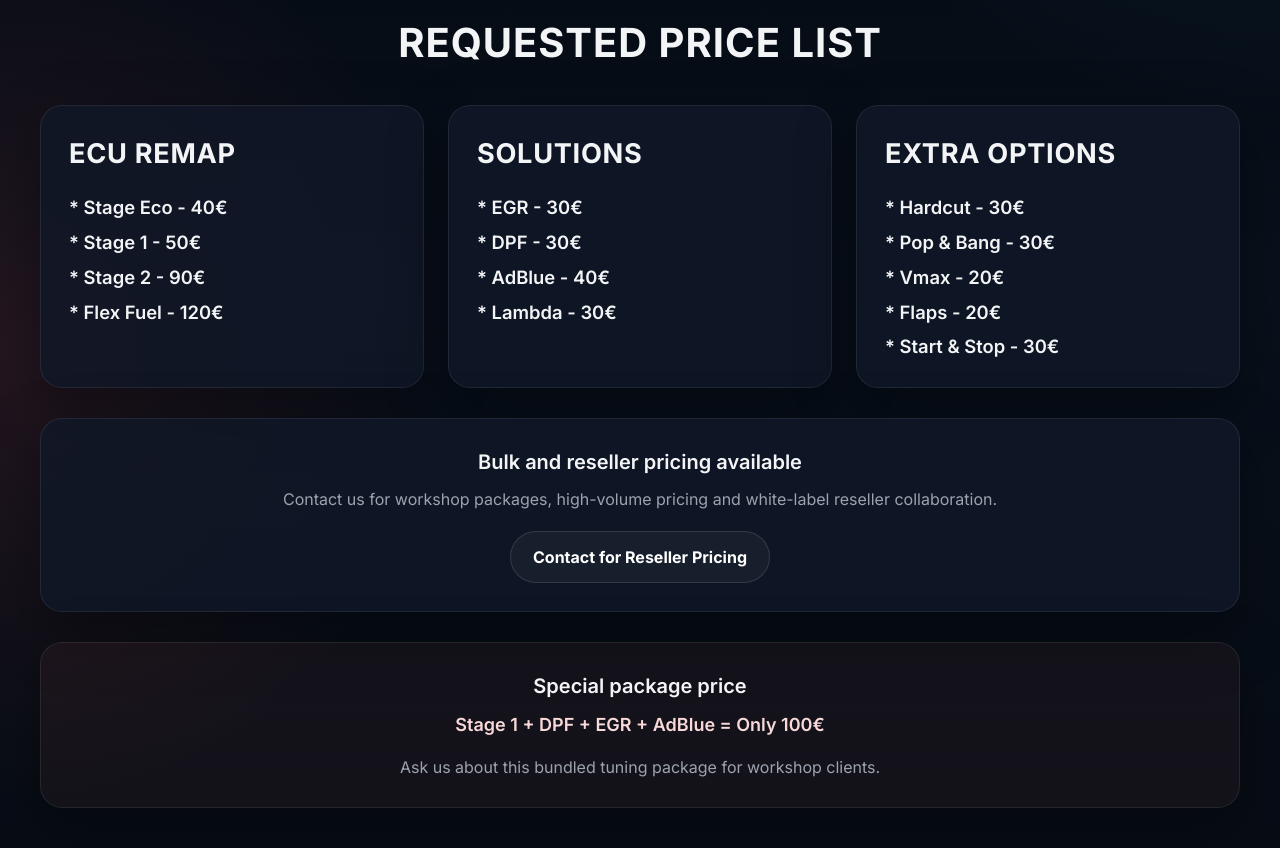
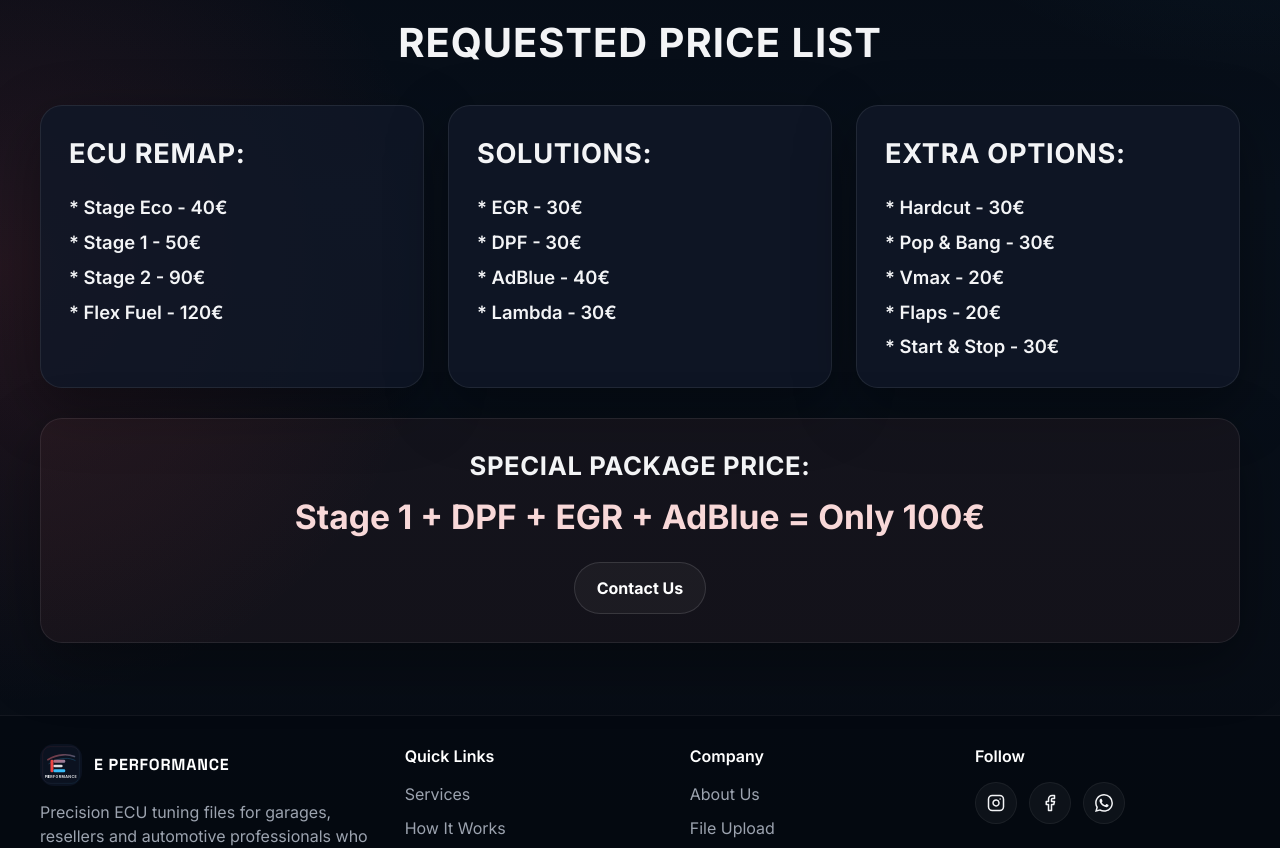
Before and after one commit to Cripst/v0-chip-tuning-website-2, a Next.js app: page /pricing in a window 1280 px wide. Shown: the part 460-1308 px from the top of the page. Built offline with nearby package versions, Linux system fonts and the light colour scheme.

Commit message:
Align pricing pages with requested image list

```diff
--- a/app/pricing/page.tsx
+++ b/app/pricing/page.tsx
@@ -11,7 +11,7 @@ export const metadata: Metadata = {
 
 const pricingCategories = [
   {
-    name: "ECU Remap",
+    name: "ECU REMAP:",
     items: [
       { label: "Stage Eco", price: "40€" },
       { label: "Stage 1", price: "50€" },
@@ -20,7 +20,7 @@ const pricingCategories = [
     ],
   },
   {
-    name: "Solutions",
+    name: "SOLUTIONS:",
     items: [
       { label: "EGR", price: "30€" },
       { label: "DPF", price: "30€" },
@@ -29,7 +29,7 @@ const pricingCategories = [
     ],
   },
   {
-    name: "Extra Options",
+    name: "EXTRA OPTIONS:",
     items: [
       { label: "Hardcut", price: "30€" },
       { label: "Pop & Bang", price: "30€" },
@@ -48,7 +48,7 @@ export default function PricingPage() {
         <PageHero
           eyebrow="Pricing"
           title="Requested Price List"
-          description="ECU remap, add-on solutions and extra tuning options based on your requested package prices."
+          description="Requested prices for ECU remap, solutions and extra options."
           breadcrumb="Pricing"
         />
 
@@ -63,7 +63,7 @@ export default function PricingPage() {
               {pricingCategories.map((category, index) => (
                 <Reveal key={index} delay={index * 100}>
                   <Card className="h-full">
-                    <h3 className="text-[1.7rem] font-bold uppercase tracking-wide">{category.name}</h3>
+                    <h3 className="text-[1.7rem] font-bold tracking-wide">{category.name}</h3>
                     <ul className="mt-5 space-y-2.5 text-[1.15rem] leading-[1.35]">
                       {category.items.map((item) => (
                         <li key={item.label} className="font-semibold">
@@ -77,21 +77,14 @@ export default function PricingPage() {
             </div>
 
             <Reveal delay={300}>
-              <Card className="mt-7.5 text-center" hover={false}>
-                <h3 className="text-[1.25rem] font-semibold mb-2.5">Bulk and reseller pricing available</h3>
-                <p className="text-[#9ca3af] mb-5">Contact us for workshop packages, high-volume pricing and white-label reseller collaboration.</p>
-                <div className="flex justify-center">
-                  <Button href="/contact" variant="secondary">Contact for Reseller Pricing</Button>
-                </div>
-              </Card>
-            </Reveal>
-            <Reveal delay={400}>
               <Card className="mt-7.5 text-center border border-rose-500 bg-[rgba(248,113,113,0.05)]" hover={false}>
-                <h3 className="text-[1.25rem] font-semibold mb-2.5">Special package price</h3>
-                <p className="text-[#f8d8d8] text-lg font-semibold">
+                <h3 className="text-[1.6rem] font-bold mb-2.5 uppercase tracking-wide">SPECIAL PACKAGE PRICE:</h3>
+                <p className="text-[#f8d8d8] text-[clamp(1.5rem,3.2vw,2.1rem)] font-bold leading-tight">
                   Stage 1 + DPF + EGR + AdBlue = Only 100€
                 </p>
-                <p className="text-[#9ca3af] mt-4">Ask us about this bundled tuning package for workshop clients.</p>
+                <div className="mt-6">
+                  <Button href="/contact" variant="secondary">Contact Us</Button>
+                </div>
               </Card>
             </Reveal>
           </div>
--- a/public/pricing.html
+++ b/public/pricing.html
@@ -49,9 +49,9 @@
   <!-- Page Header -->
   <section class="page-header">
     <div class="container">
-      <span class="section-label">Transparent Pricing</span>
-      <h1>Simple, Fair Pricing</h1>
-      <p>No hidden fees, no surprises. Pay per file with unlimited revisions included.</p>
+      <span class="section-label">Pricing</span>
+      <h1>Requested Price List</h1>
+      <p>ECU remap, solutions and extra options based on the requested pricing list.</p>
     </div>
   </section>
 
@@ -59,16 +59,11 @@
   <section class="pricing">
     <div class="container">
       <div class="pricing-grid">
-        <!-- Stage 1 -->
+        <!-- ECU REMAP -->
         <div class="pricing-card animate-on-scroll">
           <div class="pricing-header">
-            <h3 class="pricing-name">Stage 1</h3>
-            <p class="pricing-description">Stock hardware compatible tuning for safe power gains</p>
-            <div class="pricing-price">
-              <span class="pricing-currency">$</span>
-              <span class="pricing-amount">49</span>
-              <span class="pricing-period">/file</span>
-            </div>
+            <h3 class="pricing-name">ECU REMAP:</h3>
+            <p class="pricing-description">Requested core remap prices</p>
           </div>
 
           <ul class="pricing-features">
@@ -76,47 +71,34 @@
               <svg xmlns="http://www.w3.org/2000/svg" fill="none" viewBox="0 0 24 24" stroke="currentColor" stroke-width="2">
                 <path stroke-linecap="round" stroke-linejoin="round" d="M5 13l4 4L19 7" />
               </svg>
-              Up to +30% power increase
+              Stage Eco - 40€
             </li>
             <li class="pricing-feature">
               <svg xmlns="http://www.w3.org/2000/svg" fill="none" viewBox="0 0 24 24" stroke="currentColor" stroke-width="2">
                 <path stroke-linecap="round" stroke-linejoin="round" d="M5 13l4 4L19 7" />
               </svg>
-              No hardware changes required
+              Stage 1 - 50€
             </li>
             <li class="pricing-feature">
               <svg xmlns="http://www.w3.org/2000/svg" fill="none" viewBox="0 0 24 24" stroke="currentColor" stroke-width="2">
                 <path stroke-linecap="round" stroke-linejoin="round" d="M5 13l4 4L19 7" />
               </svg>
-              Optimized fuel maps
+              Stage 2 - 90€
             </li>
             <li class="pricing-feature">
               <svg xmlns="http://www.w3.org/2000/svg" fill="none" viewBox="0 0 24 24" stroke="currentColor" stroke-width="2">
                 <path stroke-linecap="round" stroke-linejoin="round" d="M5 13l4 4L19 7" />
               </svg>
-              Unlimited revisions
-            </li>
-            <li class="pricing-feature">
-              <svg xmlns="http://www.w3.org/2000/svg" fill="none" viewBox="0 0 24 24" stroke="currentColor" stroke-width="2">
-                <path stroke-linecap="round" stroke-linejoin="round" d="M5 13l4 4L19 7" />
-              </svg>
-              30-min average delivery
+              Flex Fuel - 120€
             </li>
           </ul>
-
-          <a href="upload.html" class="btn btn-secondary">Order Stage 1</a>
         </div>
 
-        <!-- Stage 2 - Featured -->
+        <!-- SOLUTIONS -->
         <div class="pricing-card featured animate-on-scroll animate-delay-1">
           <div class="pricing-header">
-            <h3 class="pricing-name">Stage 2</h3>
-            <p class="pricing-description">For vehicles with intake and exhaust upgrades</p>
-            <div class="pricing-price">
-              <span class="pricing-currency">$</span>
-              <span class="pricing-amount">79</span>
-              <span class="pricing-period">/file</span>
-            </div>
+            <h3 class="pricing-name">SOLUTIONS:</h3>
+            <p class="pricing-description">Requested solution pricing</p>
           </div>
 
           <ul class="pricing-features">
@@ -124,47 +106,34 @@
               <svg xmlns="http://www.w3.org/2000/svg" fill="none" viewBox="0 0 24 24" stroke="currentColor" stroke-width="2">
                 <path stroke-linecap="round" stroke-linejoin="round" d="M5 13l4 4L19 7" />
               </svg>
-              Up to +50% power increase
+              EGR - 30€
             </li>
             <li class="pricing-feature">
               <svg xmlns="http://www.w3.org/2000/svg" fill="none" viewBox="0 0 24 24" stroke="currentColor" stroke-width="2">
                 <path stroke-linecap="round" stroke-linejoin="round" d="M5 13l4 4L19 7" />
               </svg>
-              Downpipe/exhaust compatible
+              DPF - 30€
             </li>
             <li class="pricing-feature">
               <svg xmlns="http://www.w3.org/2000/svg" fill="none" viewBox="0 0 24 24" stroke="currentColor" stroke-width="2">
                 <path stroke-linecap="round" stroke-linejoin="round" d="M5 13l4 4L19 7" />
               </svg>
-              Aggressive boost curves
+              AdBlue - 40€
             </li>
             <li class="pricing-feature">
               <svg xmlns="http://www.w3.org/2000/svg" fill="none" viewBox="0 0 24 24" stroke="currentColor" stroke-width="2">
                 <path stroke-linecap="round" stroke-linejoin="round" d="M5 13l4 4L19 7" />
               </svg>
-              Priority support
-            </li>
-            <li class="pricing-feature">
-              <svg xmlns="http://www.w3.org/2000/svg" fill="none" viewBox="0 0 24 24" stroke="currentColor" stroke-width="2">
-                <path stroke-linecap="round" stroke-linejoin="round" d="M5 13l4 4L19 7" />
-              </svg>
-              Unlimited revisions
+              Lambda - 30€
             </li>
           </ul>
-
-          <a href="upload.html" class="btn btn-primary">Order Stage 2</a>
         </div>
 
-        <!-- Custom -->
+        <!-- EXTRA OPTIONS -->
         <div class="pricing-card animate-on-scroll animate-delay-2">
           <div class="pricing-header">
-            <h3 class="pricing-name">Custom</h3>
-            <p class="pricing-description">Stage 3, hybrid turbo, or special builds</p>
-            <div class="pricing-price">
-              <span class="pricing-currency">$</span>
-              <span class="pricing-amount">149</span>
-              <span class="pricing-period">/file</span>
-            </div>
+            <h3 class="pricing-name">EXTRA OPTIONS:</h3>
+            <p class="pricing-description">Requested extra options pricing</p>
           </div>
 
           <ul class="pricing-features">
@@ -172,36 +141,39 @@
               <svg xmlns="http://www.w3.org/2000/svg" fill="none" viewBox="0 0 24 24" stroke="currentColor" stroke-width="2">
                 <path stroke-linecap="round" stroke-linejoin="round" d="M5 13l4 4L19 7" />
               </svg>
-              Custom power targets
+              Hardcut - 30€
             </li>
             <li class="pricing-feature">
               <svg xmlns="http://www.w3.org/2000/svg" fill="none" viewBox="0 0 24 24" stroke="currentColor" stroke-width="2">
                 <path stroke-linecap="round" stroke-linejoin="round" d="M5 13l4 4L19 7" />
               </svg>
-              Hybrid/upgraded turbo support
+              Pop &amp; Bang - 30€
             </li>
             <li class="pricing-feature">
               <svg xmlns="http://www.w3.org/2000/svg" fill="none" viewBox="0 0 24 24" stroke="currentColor" stroke-width="2">
                 <path stroke-linecap="round" stroke-linejoin="round" d="M5 13l4 4L19 7" />
               </svg>
-              Direct engineer consultation
+              Vmax - 20€
             </li>
             <li class="pricing-feature">
               <svg xmlns="http://www.w3.org/2000/svg" fill="none" viewBox="0 0 24 24" stroke="currentColor" stroke-width="2">
                 <path stroke-linecap="round" stroke-linejoin="round" d="M5 13l4 4L19 7" />
               </svg>
-              Dyno data integration
+              Flaps - 20€
             </li>
             <li class="pricing-feature">
               <svg xmlns="http://www.w3.org/2000/svg" fill="none" viewBox="0 0 24 24" stroke="currentColor" stroke-width="2">
                 <path stroke-linecap="round" stroke-linejoin="round" d="M5 13l4 4L19 7" />
               </svg>
-              Unlimited revisions
+              Start &amp; Stop - 30€
             </li>
           </ul>
+        </div>
+      </div>
 
-          <a href="contact.html" class="btn btn-secondary">Contact Us</a>
-        </div>
+      <div class="text-center mt-4" style="margin-top: 2rem; border: 1px solid rgba(220, 38, 38, 0.5); border-radius: 16px; padding: 1.25rem; background: rgba(220, 38, 38, 0.08);">
+        <span class="section-label">Special Package Price</span>
+        <h3 style="margin-top: 0.5rem; margin-bottom: 0.25rem;">Stage 1 + DPF + EGR + ADBLUE = Only 100€</h3>
       </div>
     </div>
   </section>
```
